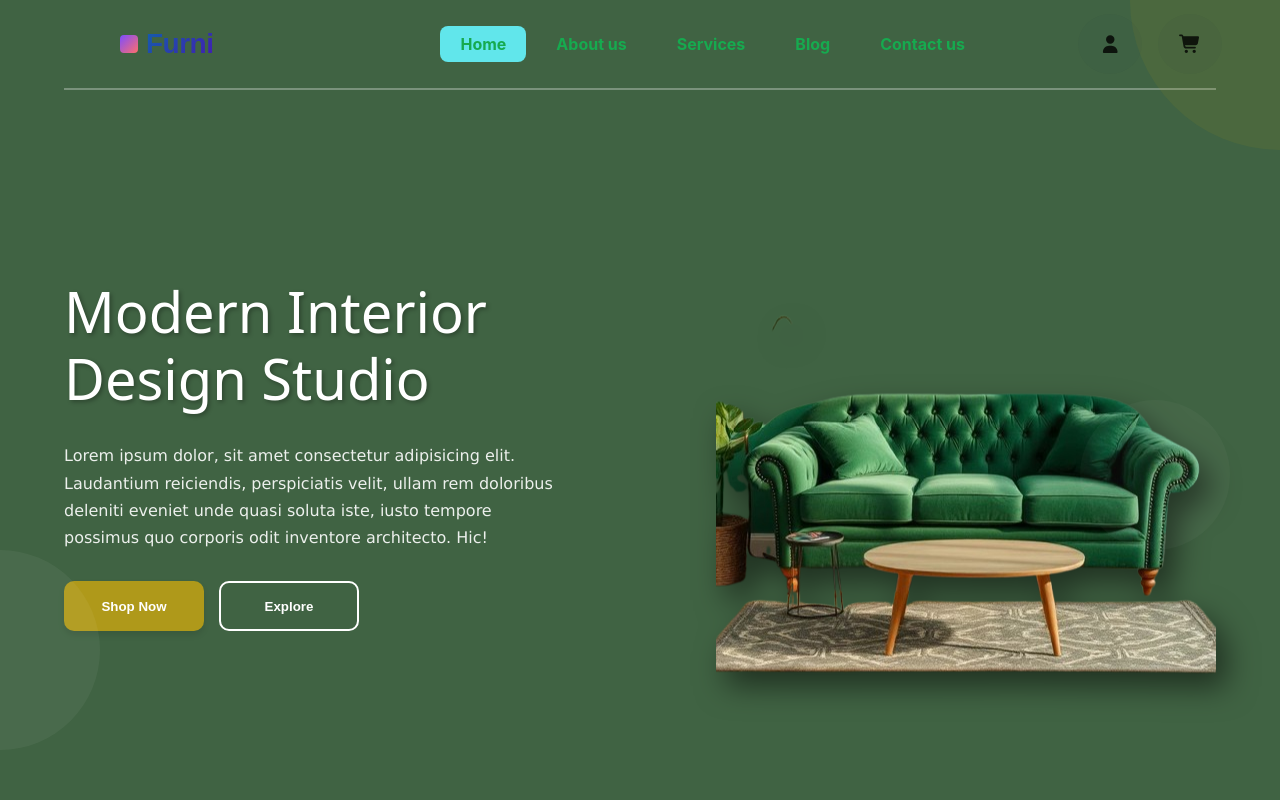
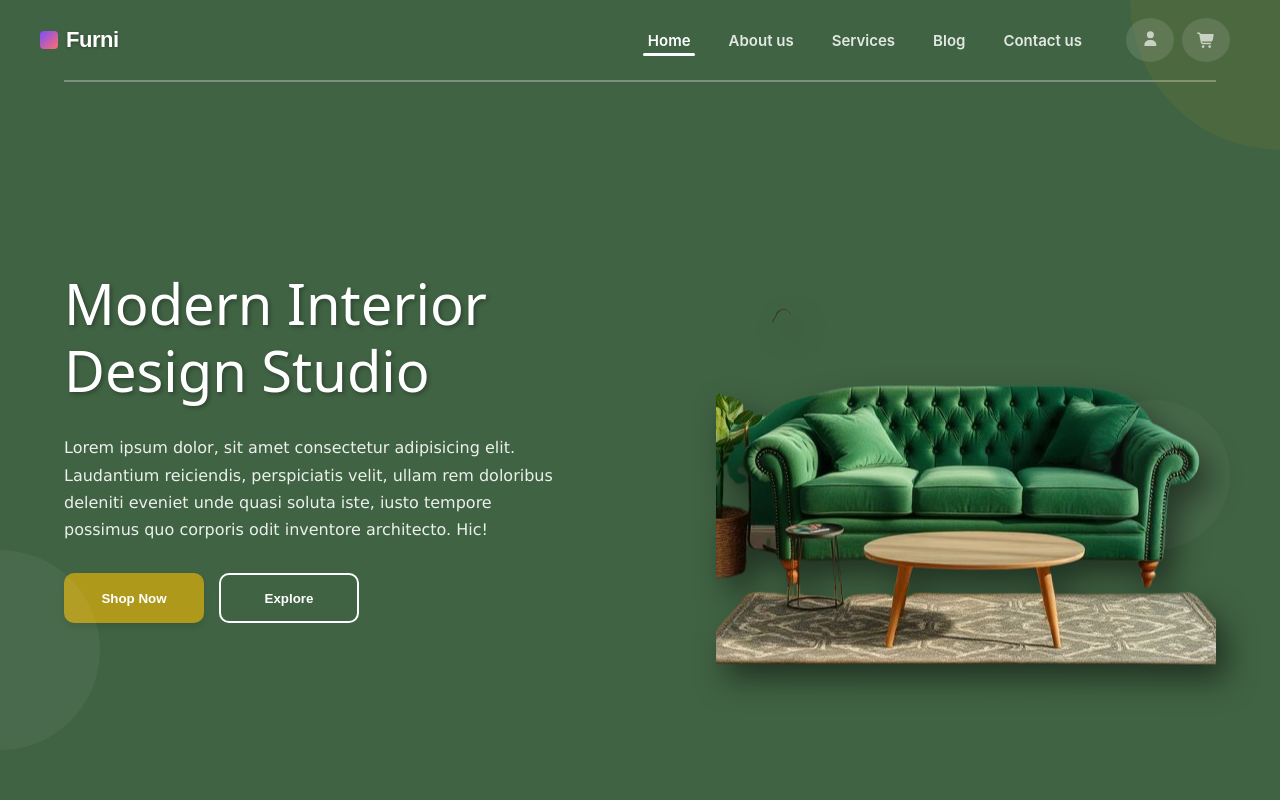
Before and after one commit to devasol/Furni, a React (Vite) app: page / in a window 1280 px wide. Shown: the top 800 px of the page. Built offline with nearby package versions, Linux system fonts and the light colour scheme; a web font is replaced by a local one.

Commit message:
style: Add landingHeader class for transparent landing page styling
Co-authored-by: Qwen-Coder <qwen-coder@alibabacloud.com>

```diff
--- a/src/components/home/header/Header.module.css
+++ b/src/components/home/header/Header.module.css
@@ -3,26 +3,30 @@
   display: flex;
   align-items: center;
   justify-content: space-between;
-  margin-left: 100px;
+  margin: 0;
   position: relative;
   transition: all 0.5s cubic-bezier(0.25, 0.46, 0.45, 0.94);
+  background: transparent;
+  padding: 5px 40px;
+  box-sizing: border-box;
 }
 
-/* Amazing Fixed Header Styles */
-.fixedHeader {
+/* Landing Page Header Styles */
+.landingHeader {
+  background: transparent !important;
+}
+
+/* Scrolled Header Styles */
+.scrolledHeader {
   position: fixed !important;
   top: 0;
   left: 0;
-  width: 100% !important;
-  margin-left: 0 !important;
-  background: rgba(255, 255, 255, 0.95) !important;
-  backdrop-filter: blur(12px) saturate(180%);
-  -webkit-backdrop-filter: blur(12px) saturate(180%);
+  width: 100vw !important;
+  background: white !important;
   z-index: 9999;
-  padding: 12px 0;
-  animation: smoothSlideDown 0.6s cubic-bezier(0.16, 1, 0.3, 1);
-  box-shadow: 0 5px 30px rgba(0, 0, 0, 0.1);
-  border-bottom: 1px solid rgba(255, 255, 255, 0.8);
+  padding: 5px 40px;
+  box-shadow: 0 4px 15px rgba(0, 0, 0, 0.08);
+  box-sizing: border-box;
 }
 
 /* Animation for fixed header */
@@ -44,16 +48,10 @@
   cursor: pointer;
   transition: all 0.4s cubic-bezier(0.25, 0.46, 0.45, 0.94);
   z-index: 1001;
-  margin-left: 20px;
 }
 
 .logoNameCont:hover {
   transform: scale(1.05);
-}
-
-.fixedHeader .logoNameCont {
-  margin-left: 40px;
-  transform: scale(0.95);
 }
 
 .fixedHeader .logoNameCont:hover {
@@ -74,49 +72,61 @@
 }
 
 .logoNameCont .logoName {
-  font-family: "Poppins", sans-serif;
-  font-size: 28px;
-  font-weight: 700;
-  background: linear-gradient(135deg, #125fac 0%, #431bb1 100%);
-  -webkit-background-clip: text;
-  -webkit-text-fill-color: transparent;
-  background-clip: text;
+  font-family: 'Montserrat', 'Poppins', sans-serif;
+  font-size: 22px;
+  font-weight: 800;
+  color: #2c3e50;
   letter-spacing: -0.5px;
   transition: all 0.3s ease;
+  text-shadow: 0 1px 2px rgba(0,0,0,0.05);
+}
+
+.logoNameCont .logoName:hover {
+  color: #3498db;
+  text-shadow: 0 2px 4px rgba(52, 152, 219, 0.2);
+}
+
+.landingHeader .logoNameCont .logoName {
+  color: white;
+  text-shadow: 0 1px 3px rgba(0,0,0,0.3);
+}
+
+.landingHeader .logoNameCont .logoName:hover {
+  color: #3498db;
+  text-shadow: 0 2px 6px rgba(52, 152, 219, 0.4);
 }
 
 .fixedHeader .logoNameCont .logoName {
-  background: linear-gradient(135deg, #8e6fe3 0%, #ff6e6c 100%);
-  -webkit-background-clip: text;
-  -webkit-text-fill-color: transparent;
-  background-clip: text;
+  color: #2c3e50;
+  text-shadow: 0 1px 2px rgba(0,0,0,0.05);
 }
 
 /* Navigation container */
 .navContainer {
   display: flex;
   align-items: center;
-  justify-content: center;
+  justify-content: flex-end;
+  flex: 1;
 }
 
 .navContainer .navLinks {
-  margin-right: 80px;
   display: flex;
   align-items: center;
+  margin-right: 25px;
 }
 
 .navContainer .navLinks a {
   list-style-type: none;
-  font-size: 16px;
-  font-family: "Inter", sans-serif;
-  font-weight: bold;
-  padding: 8px 20px;
+  font-size: 15px;
+  font-family: 'Raleway', 'Inter', sans-serif;
+  font-weight: 600;
+  padding: 6px 16px;
   text-decoration: none;
-  color: rgb(22, 170, 79);
+  color: #34495e;
   position: relative;
   transition: all 0.3s ease;
-  border-radius: 8px;
-  margin: 0 5px;
+  border-radius: 6px;
+  margin: 0 3px;
 }
 
 .navContainer .navLinks a::before {
@@ -126,67 +136,125 @@
   left: 50%;
   width: 0;
   height: 2px;
-  background: linear-gradient(135deg, #7c4dff 0%, #ff6e6c 100%);
+  background: #3498db;
   transition: all 0.3s ease;
   transform: translateX(-50%);
 }
 
 .navContainer .navLinks a:hover {
-  color: black;
-  background: rgba(124, 77, 255, 0.05);
+  color: #2980b9;
+  background: rgba(52, 152, 219, 0.08);
   transform: translateY(-2px);
+}
+
+.landingHeader .navLinks a {
+  color: rgba(255, 255, 255, 0.85);
+}
+
+.landingHeader .navLinks a::before {
+  background: white;
+}
+
+.landingHeader .navLinks a:hover {
+  color: white;
+  background: rgba(255, 255, 255, 0.1);
 }
 
 .navContainer .navLinks a:hover::before {
   width: 60%;
 }
 
+.active::after {
+  content: "";
+  position: absolute;
+  bottom: 0;
+  left: 15%;
+  width: 70%;
+  height: 2.5px;
+  background: #3498db;
+  border-radius: 2px;
+}
+
+.landingHeader .active::after {
+  background: white;
+}
+
+.fixedHeader .active::after {
+  background: #3498db;
+}
+
 .fixedHeader .navLinks a {
-  color: black !important;
+  color: #34495e !important;
+}
+
+.fixedHeader .navLinks a::before {
+  background: #3498db;
+}
+
+.fixedHeader .navLinks a:hover {
+  color: #2980b9 !important;
+  background: rgba(52, 152, 219, 0.08) !important;
+}
+
+/* Ensure active underline shows properly on fixed header */
+.fixedHeader .active::after {
+  background: #3498db;
 }
 
 /* Login cart styles */
 .navContainer .loginCart {
-  margin-right: 150px;
-  cursor: pointer;
   display: flex;
   align-items: center;
   z-index: 1000;
+  gap: 8px;
+  padding-right: 10px;
 }
 
-.navContainer .loginCart span {
-  padding: 10px 12px;
-  font-size: 18px;
+.navContainer .loginCart .iconLink {
+  padding: 6px 8px;
+  font-size: 15px;
   opacity: 0.8;
   cursor: pointer;
-  color: black;
-  background: rgba(44, 62, 80, 0.05);
+  color: #34495e;
+  background: rgba(52, 152, 219, 0.1);
   border-radius: 50%;
-  margin: 0 8px;
   transition: all 0.3s ease;
   display: flex;
   align-items: center;
   justify-content: center;
-  width: 40px;
-  height: 40px;
+  width: 32px;
+  height: 32px;
+  min-width: 32px;
+  min-height: 32px;
 }
 
-.navContainer .loginCart span:hover {
+.navContainer .loginCart .iconLink:hover {
   opacity: 1;
-  background: linear-gradient(135deg, #7c4dff 0%, #ff6e6c 100%);
-  color: black;
+  background: #3498db;
+  color: white;
   transform: translateY(-3px);
-  box-shadow: 0 5px 15px rgba(124, 77, 255, 0.3);
+  box-shadow: 0 5px 15px rgba(52, 152, 219, 0.3);
 }
 
-.fixedHeader .loginCart span {
-  color: black;
-  background: rgba(44, 62, 80, 0.05);
+.landingHeader .loginCart .iconLink {
+  color: rgba(255, 255, 255, 0.85);
+  background: rgba(255, 255, 255, 0.15);
 }
 
-.fixedHeader .loginCart span:hover {
-  background: linear-gradient(135deg, #7c4dff 0%, #ff6e6c 100%);
-  color: black;
+.landingHeader .loginCart .iconLink:hover {
+  background: white;
+  color: #3498db;
+  box-shadow: 0 5px 15px rgba(255, 255, 255, 0.3);
+}
+
+.fixedHeader .loginCart .iconLink {
+  color: #34495e;
+  background: rgba(52, 152, 219, 0.1);
+}
+
+.fixedHeader .loginCart .iconLink:hover {
+  background: #3498db;
+  color: white;
 }
 
 /* Mobile menu toggle button */
@@ -227,7 +295,17 @@
   z-index: 998;
 }
 .active {
-  background-color: rgb(97, 230, 235);
+  color: #3498db !important;
+  background: transparent !important;
+}
+
+.landingHeader .active {
+  color: white !important;
+}
+
+.fixedHeader .active {
+  color: #3498db !important;
+  background: transparent !important;
 }
 
 /* Ensure the mobile menu stays properly positioned when fixed */
@@ -246,62 +324,55 @@
 /* Responsive styles */
 @media (max-width: 1200px) {
   .container {
-    margin-left: 50px;
+    padding: 5px 30px;
+  }
+
+  .navContainer .navLinks {
+    margin-right: 20px;
   }
 
   .navContainer .navLinks a {
-    padding: 8px 15px;
-    font-size: 15px;
-  }
-
-  .navContainer .loginCart {
-    margin-right: 80px;
+    padding: 5px 10px;
+    font-size: 14px;
   }
 }
 
 @media (max-width: 992px) {
   .container {
-    margin-left: 30px;
+    padding: 4px 25px;
   }
 
   .navContainer .navLinks {
-    margin-right: 30px;
+    margin-right: 15px;
   }
 
   .navContainer .navLinks a {
-    padding: 6px 12px;
-    font-size: 14px;
+    padding: 4px 10px;
+    font-size: 13px;
   }
 
   .navContainer .loginCart {
-    margin-right: 40px;
+    padding-right: 8px;
   }
 
-  .navContainer .loginCart span {
-    width: 36px;
-    height: 36px;
-    font-size: 16px;
+  .navContainer .loginCart .iconLink {
+    width: 30px;
+    height: 30px;
+    font-size: 14px;
+    padding: 5px 7px;
   }
 }
 
 @media (max-width: 768px) {
   .container {
-    margin-left: 20px;
-    padding: 12px 0;
+    padding: 5px 20px;
   }
 
   .fixedHeader {
-    padding: 8px 0;
+    padding: 5px 20px;
   }
 
-  .fixedHeader .logoNameCont {
-    margin-left: 20px;
-  }
-
-  .menuToggle {
-    margin-right: 20px;
-  }
-
+  /* For mobile, the nav container will have white background when opened */
   .navContainer {
     position: fixed;
     top: 0;
@@ -325,12 +396,12 @@
   .navContainer .navLinks {
     display: flex;
     flex-direction: column;
-    margin-right: 0;
     width: 100%;
     text-align: left;
     padding: 0 20px;
   }
 
+  /* Mobile navigation links will be dark since mobile menu is white */
   .navContainer .navLinks a {
     padding: 15px 20px;
     margin: 5px 0;
@@ -339,7 +410,7 @@
     display: block;
     transition: all 0.3s ease;
     border-radius: 8px;
-    color: #2c3e50;
+    color: #34495e;
   }
 
   .navContainer .navLinks a:hover {
@@ -356,7 +427,6 @@
     margin: 30px 0;
     display: flex;
     justify-content: center;
-    margin-right: 0;
     padding: 0 20px;
     width: 100%;
   }
@@ -372,11 +442,11 @@
 
 @media (max-width: 480px) {
   .container {
-    margin-left: 15px;
+    padding: 5px 15px;
   }
 
   .logoNameCont .logoName {
-    font-size: 24px;
+    font-size: 20px;
   }
 
   .navContainer {
@@ -384,17 +454,21 @@
   }
 
   .navContainer .navLinks a {
-    font-size: 15px;
-    padding: 12px 20px;
+    font-size: 14px;
+    padding: 10px 16px;
   }
 
-  .fixedHeader .logoNameCont {
-    margin-left: 15px;
+  .navContainer .loginCart .iconLink {
+    width: 28px;
+    height: 28px;
+    font-size: 14px;
+    padding: 4px 6px;
   }
 
   .menuToggle {
     margin-right: 15px;
-    width: 40px;
-    height: 40px;
+    width: 34px;
+    height: 34px;
+    font-size: 20px;
   }
 }
```
